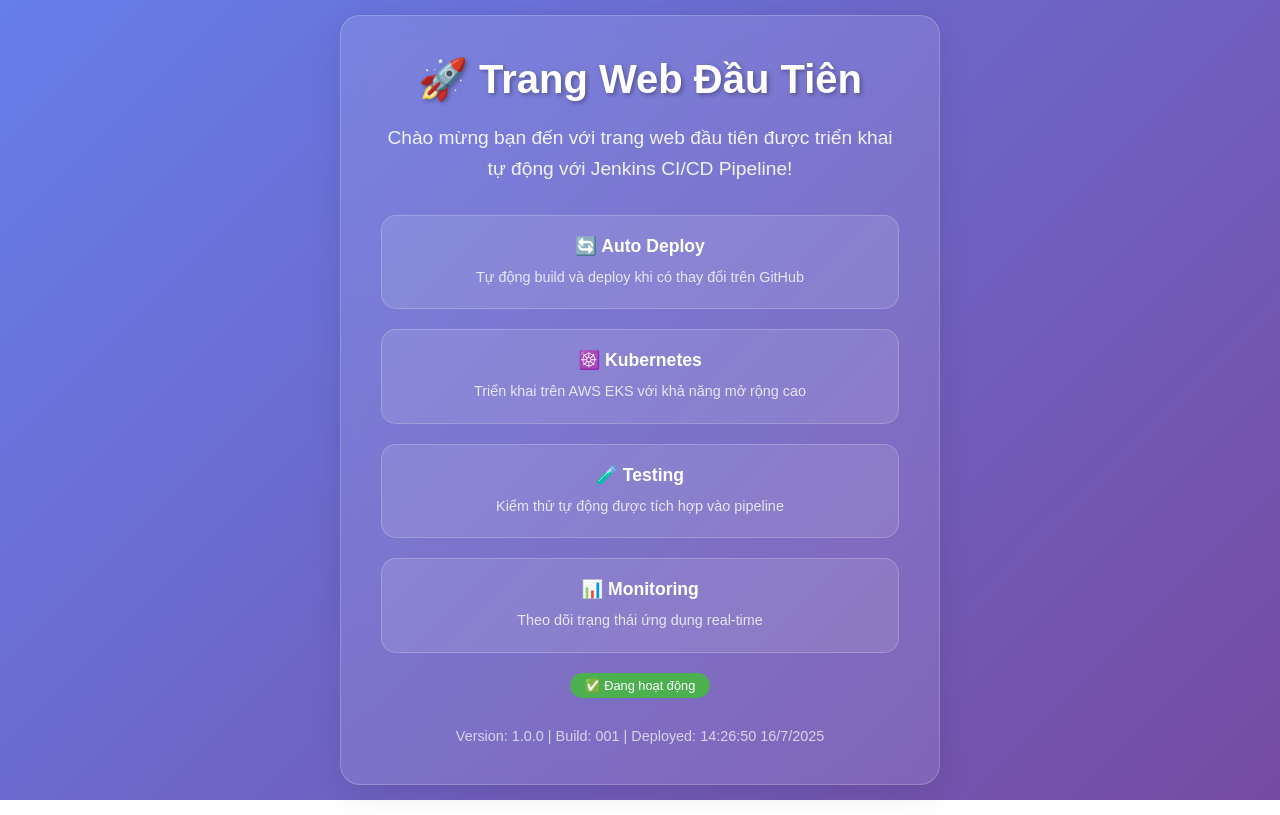
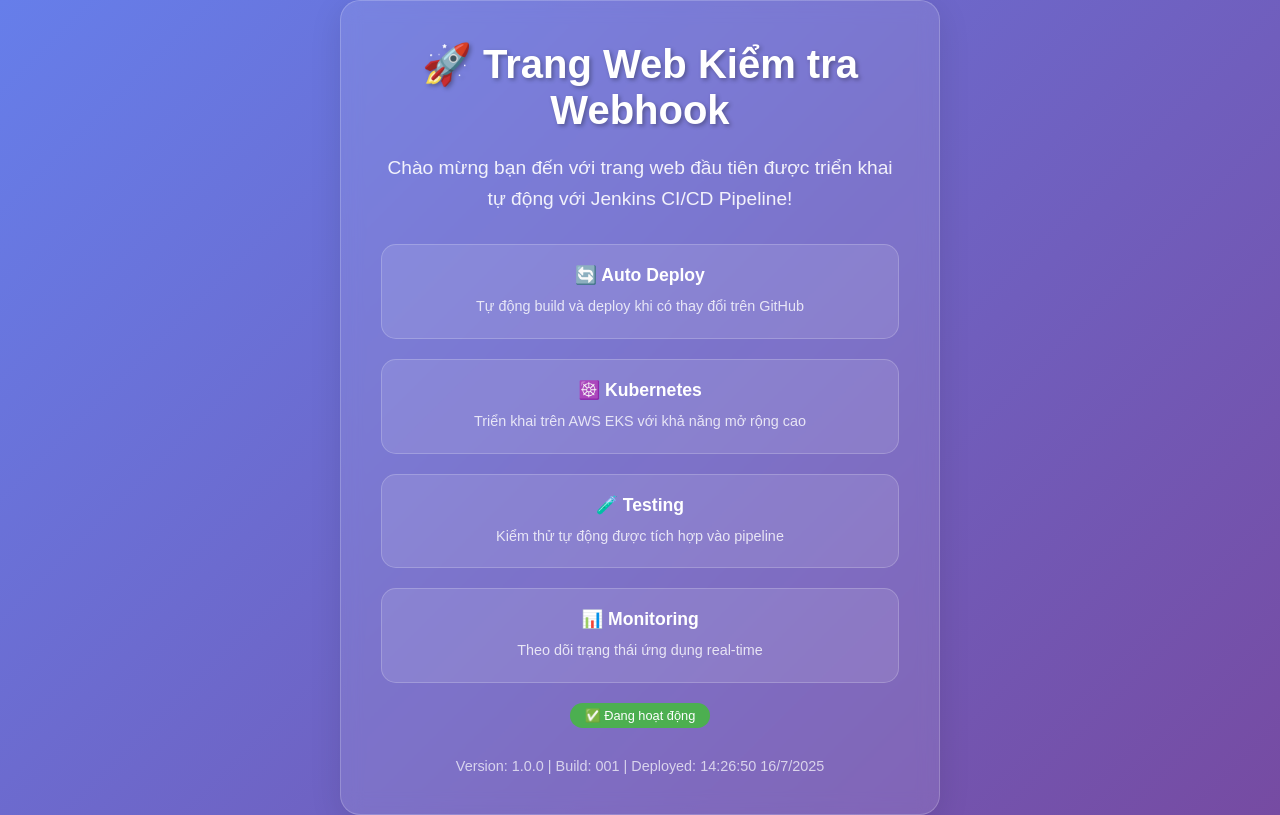
Before and after one commit to 1sGu7/lab8jenkins, a plain HTML site: page index.html in a window 1280 px wide. Drawn offline with Linux system fonts and the light colour scheme.

Commit message:
Update index.html

```diff
--- a/index.html
+++ b/index.html
@@ -110,7 +110,7 @@
 </head>
 <body>
     <div class="container">
-        <h1>🚀 Trang Web Đầu Tiên</h1>
+        <h1>🚀 Trang Web Kiểm tra Webhook</h1>
         <p class="subtitle">
             Chào mừng bạn đến với trang web đầu tiên được triển khai tự động với Jenkins CI/CD Pipeline!
         </p>
```
